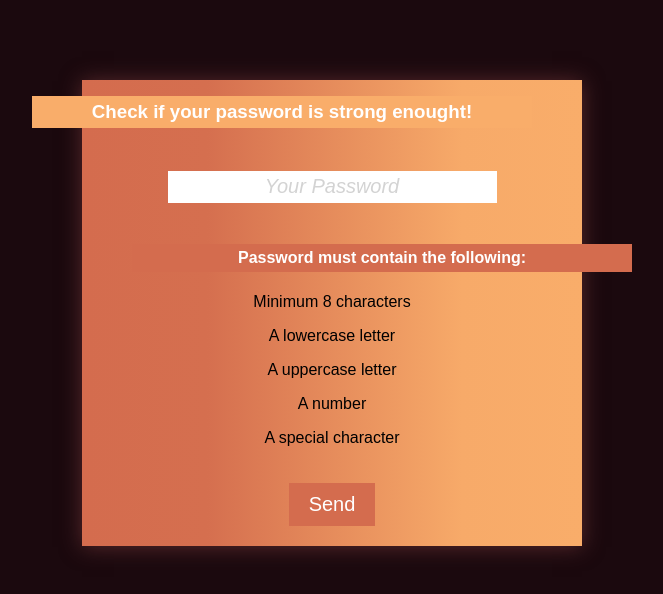
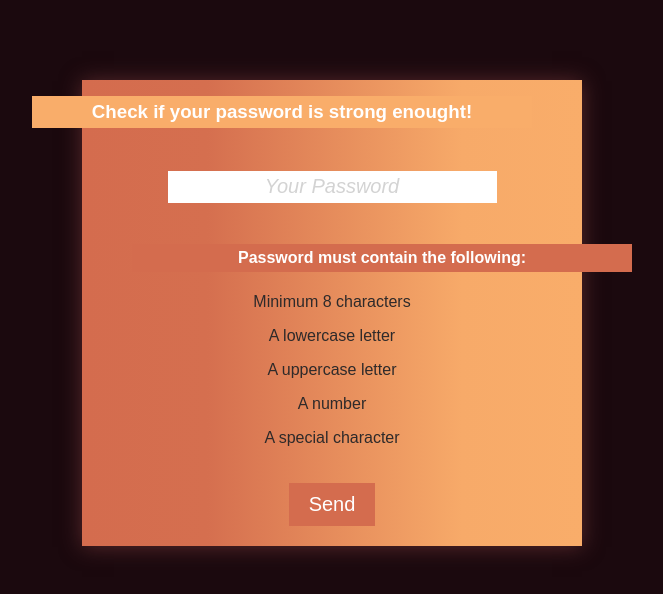
Before and after one commit to slwkrupa/passwordVerification, a plain HTML site: page index.html in a window 1280 px wide. Shown: the whole page, without its empty margins (308-971 px from the left). Drawn offline with Linux system fonts and the light colour scheme; a web font is replaced by a local one.

Commit message:
add colors

```diff
--- a/style.css
+++ b/style.css
@@ -11,6 +11,7 @@ div{
     margin-left: auto;
     margin-right: auto;
     box-shadow: 0 1px 20px rgba(150, 73, 73, 0.5);
+    color: rgb(46, 42, 42);
 }
 h3{
     color: white;
```
